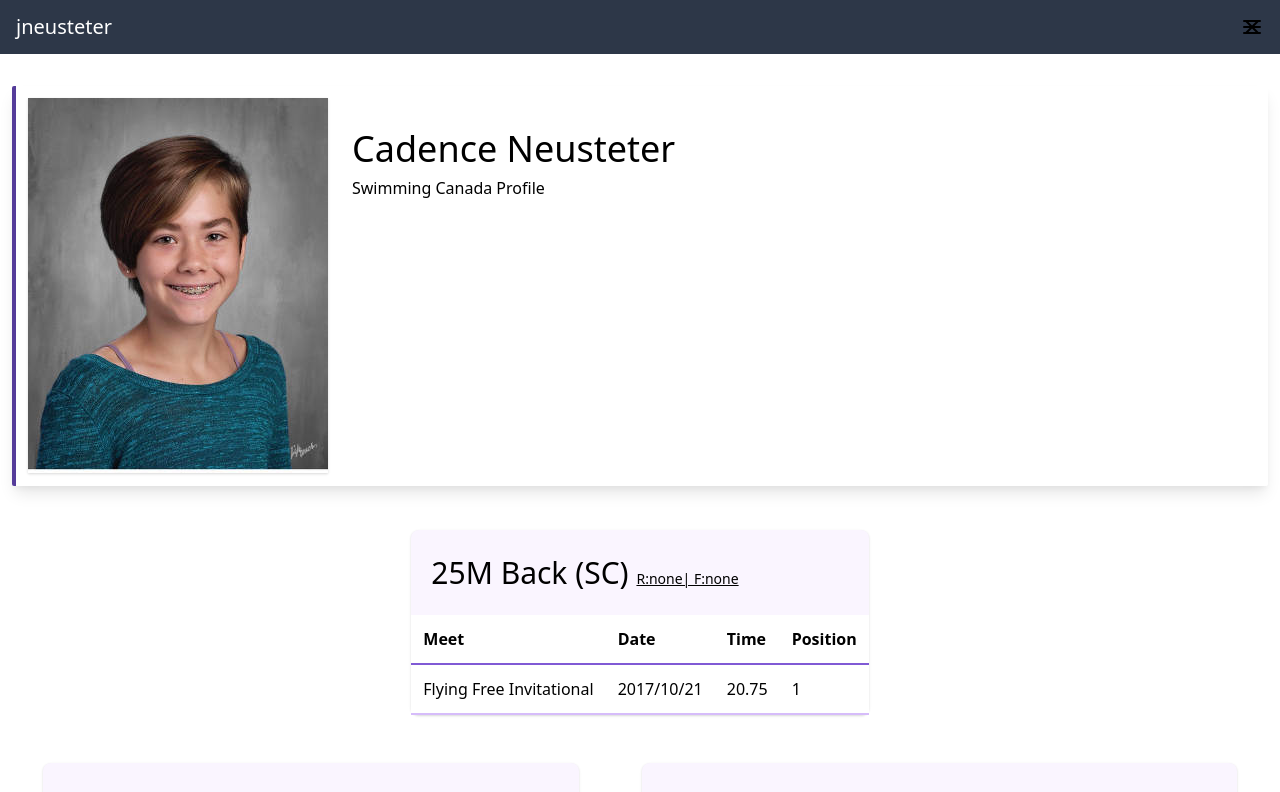
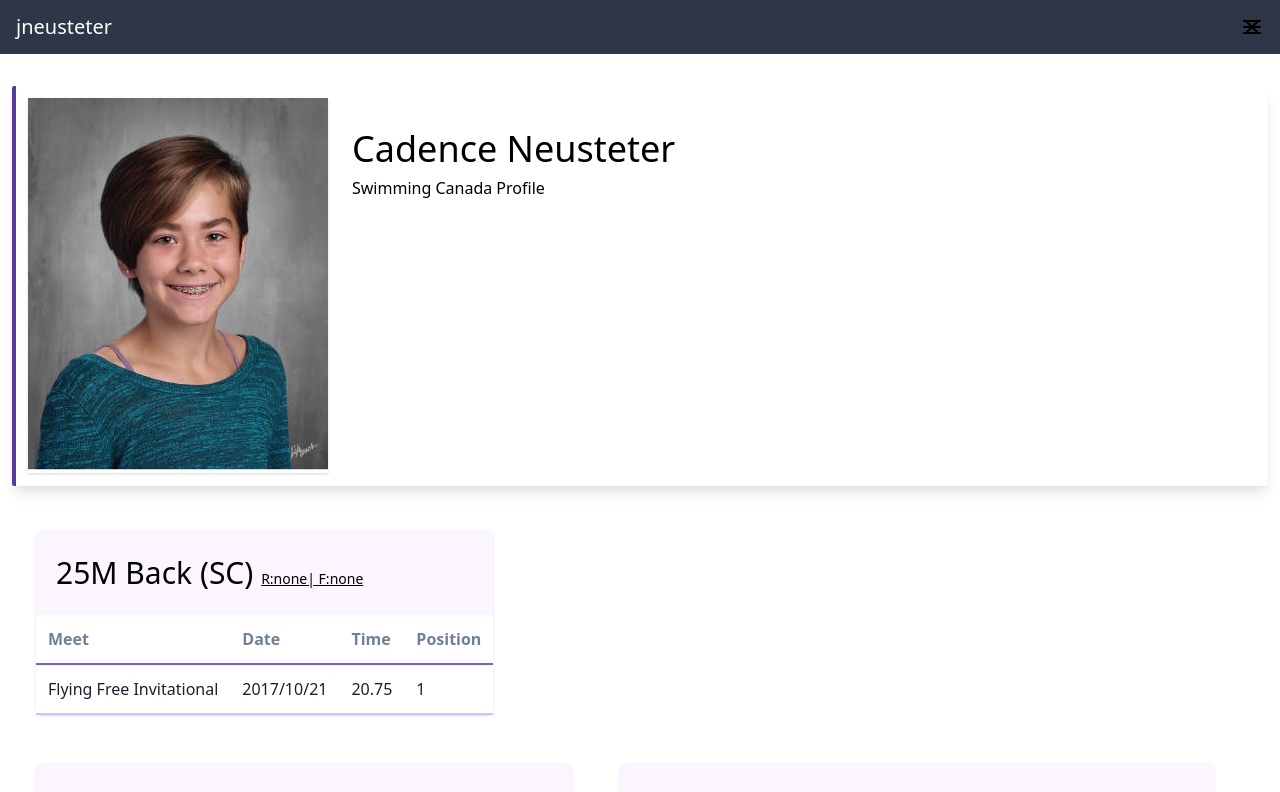
Before and after one commit to jneusteter/site, a Nuxt app: page /cadence in a window 1280 px wide. Shown: the top 792 px of the page. Built offline with nearby package versions, Linux system fonts and the light colour scheme.

Commit message:
tweek page

```diff
--- a/components/SwimTimeTable.vue
+++ b/components/SwimTimeTable.vue
@@ -1,5 +1,5 @@
 <template>
-  <div v-if="eventsExist" class="shadow my-6 bg-purple-100 rounded-lg">
+  <div v-if="eventsExist" class="shadow m-6 bg-purple-100 rounded-lg">
     <h2 class="p-3 text-3xl m-2">
       {{ tableTitle }}
       <span class="text-sm underline">
@@ -8,7 +8,7 @@
       </span>
     </h2>
     <table class="bg-white max-w-full">
-      <thead>
+      <thead class="text-gray-600">
         <th :class="[bottomHeaderBorder]">
           Meet
         </th>
@@ -22,7 +22,7 @@
           Position
         </th>
       </thead>
-      <tbody>
+      <tbody class="text-gray-900">
         <tr v-for="event in events" :key="event.id">
           <td :class="[bottomCellBorder]">
             <a :href="event.meetResultsPage" target="_blank">{{
--- a/pages/cadence.vue
+++ b/pages/cadence.vue
@@ -12,11 +12,8 @@
       </template>
     </ChildHeaderCard>
     <div v-for="style in styles" :key="style.id">
-      <div
-        v-for="distance in distances"
-        :key="distance.id"
-        class="flex justify-around"
-      >
+      <div v-for="distance in distances" :key="distance.id" class="flex">
+        <h2>{{ Style }}</h2>
         <SwimTimeTable :events="events(distance, style, 25)" />
         <SwimTimeTable :events="events(distance, style, 50)" />
       </div>
```
